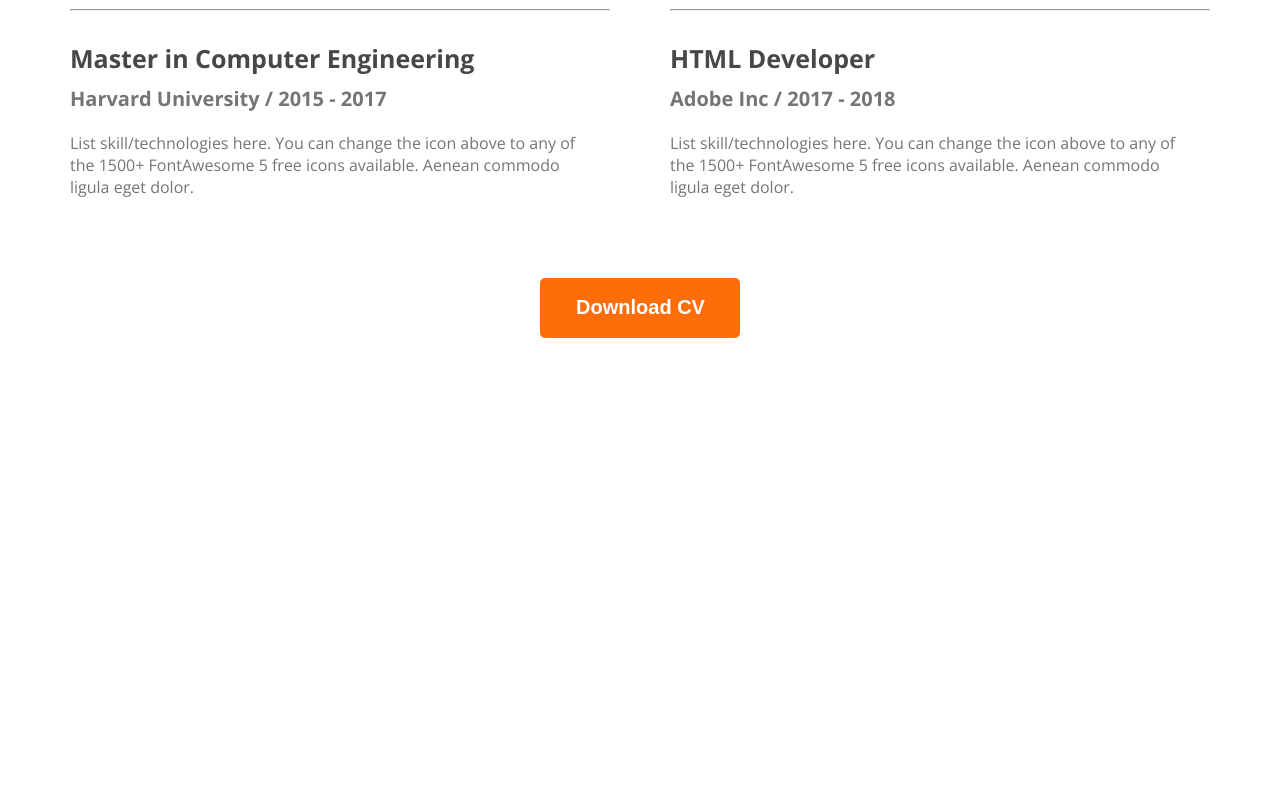
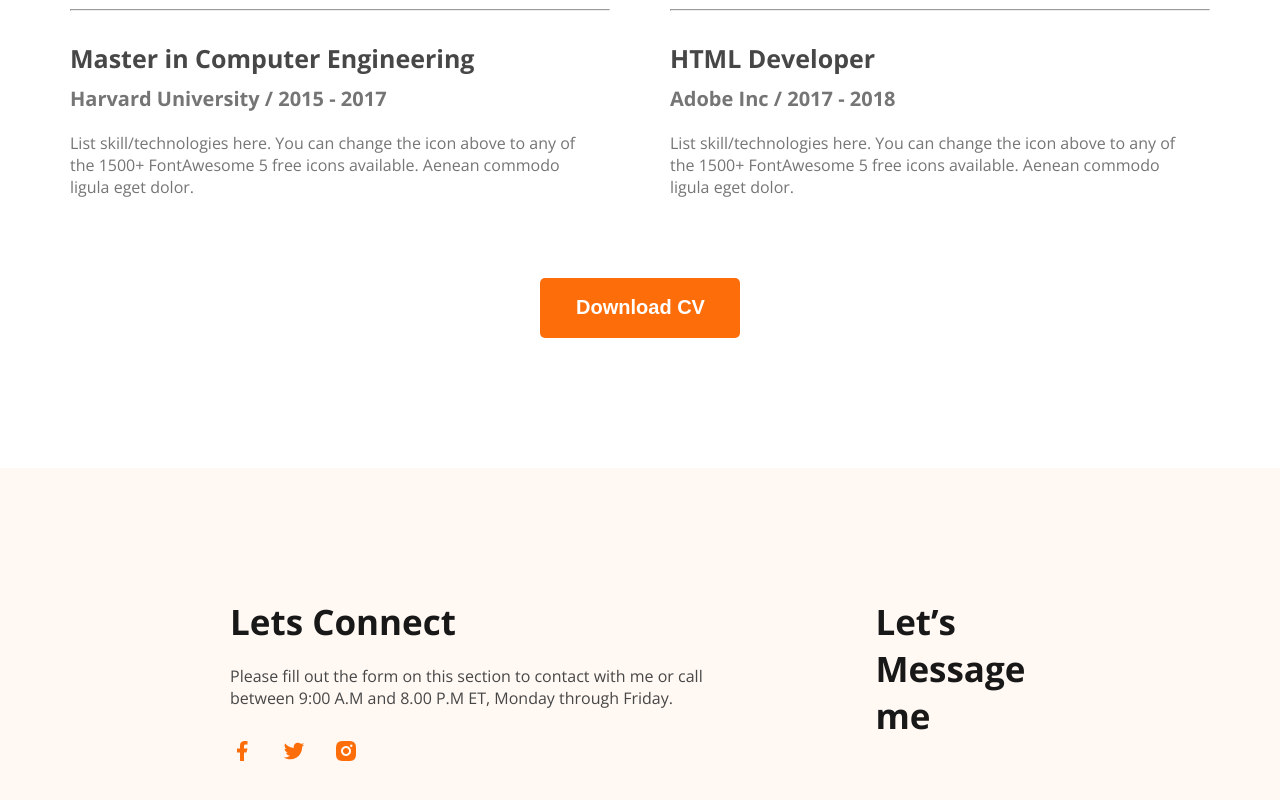
Before and after one commit to robiulhn/my-portfolio, a plain HTML site: page index.html in a window 1280 px wide. Shown: the part 3098-3898 px from the top of the page. Before the commit the page ends 3566 px from the top, so only its background shows below. Drawn offline with nearby package versions, Linux system fonts and the light colour scheme.

Commit message:
footer first half

```diff
--- a/index.html
+++ b/index.html
@@ -142,7 +142,19 @@
 </section>
     </main>
     <footer>
+<div class="footer-item">
+<h3 class="footer-item-heading">Lets Connect</h3>
+<p class="footer-item-description">Please fill out the form on this section to contact with me or call between 9:00 A.M and 8.00 P.M ET, Monday through Friday.</p>
+<div>
+    <a href="" class="social-links"><img src="/images/icons/facebook.png" alt="FB"></a>
+    <a href="" class="social-links"><img src="/images/icons/twitter.png" alt="TW"></a>
+    <a href="" class="social-links"><img src="/images/icons/insta.png" alt="TW"></a>
+</div>
+</div>
+<div class="footer-item">
+<h3 class="footer-item-heading">Let’s Message me</h3>
 
+</div>
     </footer>
 </body>
 
--- a/styles/portfolio.css
+++ b/styles/portfolio.css
@@ -189,9 +189,8 @@ main section {
     gap: 60px;
 }
 
-.resume-column{
+.resume-column {}
 
-}
 .resume-column-title {
     color: #474747;
     font-size: 30px;
@@ -200,9 +199,10 @@ main section {
 
 }
 
-.resume-item{
+.resume-item {
     padding-right: 10px;
 }
+
 .resume-item-title {
     color: #474747;
     font-size: 25px;
@@ -227,8 +227,38 @@ main section {
 .hr {
     margin-bottom: 30px;
 }
-.download-cv{
+
+.download-cv {
     text-align: center;
     margin-top: 50px;
     margin-bottom: 130px;
 }
+
+/* Footer Styles */
+footer {
+    display: flex;
+    background-color: #FFF8F3;
+    padding: 130px 230px;
+    gap: 117px;
+}
+
+.footer-item {
+    max-width: 562px;
+}
+
+.footer-item-heading {
+    color: #181818;
+    font-size: 35px;
+    font-weight: 700;
+}
+
+.footer-item-description {
+    color: #474747;
+    font-size: 16px;
+    font-weight: 400;
+    margin-top: 20px;
+    margin-bottom: 30px;
+}
+.social-links{
+    margin-right: 24px;
+}
```
